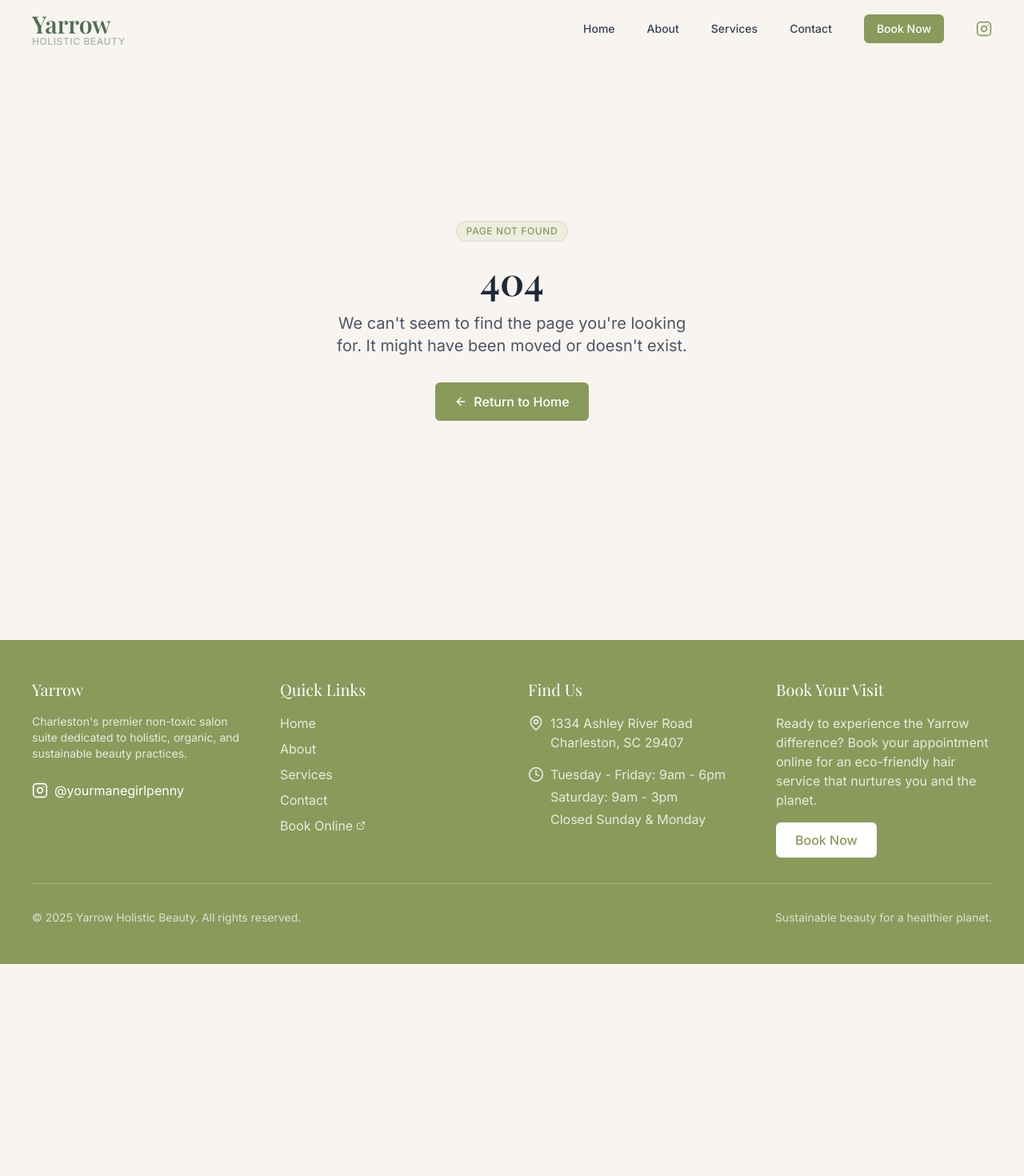
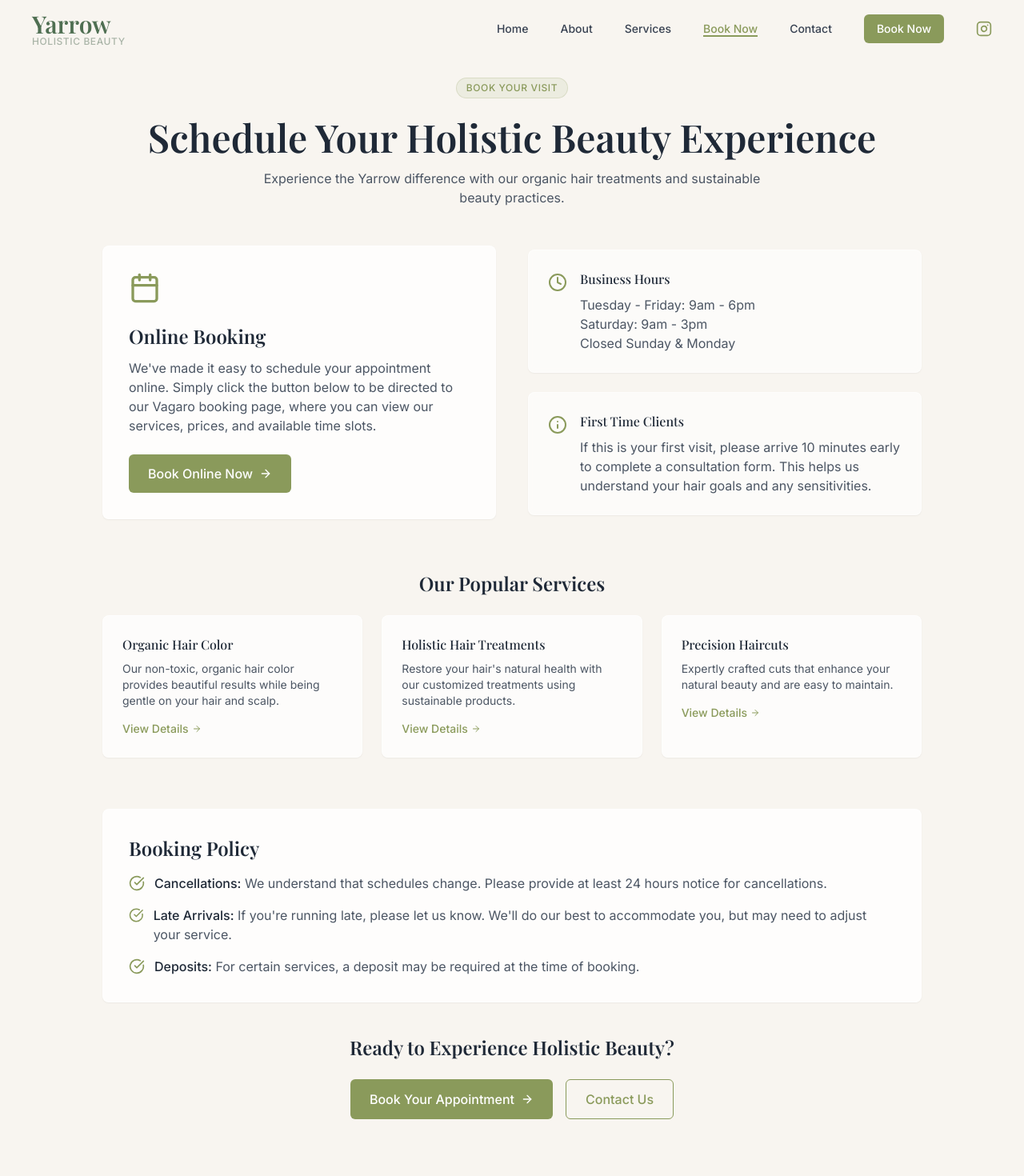
Before and after one commit to aymaneids/yarrow-holistic-haven-70, a React (Vite) app: page /book-now in a window 1280 px wide. Shown: the top 1470 px of the page at 80% size. Before the commit the page ends 1205 px from the top, so only its background shows below. Built offline with nearby package versions, Linux system fonts and the light colour scheme.

Commit message:
Create Book Now page
Implements a new "Book Now" page.

```diff
--- a/src/App.tsx
+++ b/src/App.tsx
@@ -9,6 +9,7 @@ import Index from "./pages/Index";
 import About from "./pages/About";
 import Services from "./pages/Services";
 import Contact from "./pages/Contact";
+import BookNow from "./pages/BookNow";
 import NotFound from "./pages/NotFound";
 import Navbar from "./components/Navbar";
 import Footer from "./components/Footer";
@@ -37,6 +38,7 @@ const AppContent = () => {
           <Route path="/about" element={<About />} />
           <Route path="/services" element={<Services />} />
           <Route path="/contact" element={<Contact />} />
+          <Route path="/book-now" element={<BookNow />} />
           <Route path="*" element={<NotFound />} />
         </Routes>
       </main>
--- a/src/components/Navbar.tsx
+++ b/src/components/Navbar.tsx
@@ -30,6 +30,7 @@ const Navbar = () => {
     { name: "Home", path: "/" },
     { name: "About", path: "/about" },
     { name: "Services", path: "/services" },
+    { name: "Book Now", path: "/book-now" },
     { name: "Contact", path: "/contact" },
   ];
 
--- /dev/null
+++ b/src/pages/BookNow.tsx
@@ -0,0 +1,172 @@
+
+import React, { useEffect } from "react";
+import { Link } from "react-router-dom";
+import { Calendar, Clock, ArrowRight, Info, CheckCircle } from "lucide-react";
+import { Button } from "@/components/ui/button";
+
+const BookNow = () => {
+  // Scroll to top on page load
+  useEffect(() => {
+    window.scrollTo(0, 0);
+  }, []);
+
+  return (
+    <div className="pt-24 pb-20 px-6 md:px-10 bg-yarrow-cream">
+      <div className="max-w-5xl mx-auto">
+        {/* Header */}
+        <div className="text-center mb-12">
+          <div className="inline-block px-3 py-1 mb-6 rounded-full bg-yarrow-sage/10 border border-yarrow-sage/20 text-yarrow-sage text-xs uppercase tracking-wider font-medium">
+            Book Your Visit
+          </div>
+          <h1 className="text-4xl md:text-5xl font-display font-semibold text-gray-800 mb-4">
+            Schedule Your Holistic Beauty Experience
+          </h1>
+          <p className="text-gray-600 max-w-2xl mx-auto">
+            Experience the Yarrow difference with our organic hair treatments and sustainable beauty practices.
+          </p>
+        </div>
+
+        {/* Main Content */}
+        <div className="grid md:grid-cols-2 gap-10 items-center mb-16">
+          <div className="bg-white/80 backdrop-blur-sm p-8 rounded-lg shadow-sm border border-white/50 hover-lift">
+            <Calendar className="h-10 w-10 text-yarrow-sage mb-6" />
+            <h2 className="text-2xl font-display font-semibold text-gray-800 mb-3">
+              Online Booking
+            </h2>
+            <p className="text-gray-600 mb-6">
+              We've made it easy to schedule your appointment online. Simply click the button below to be directed to our Vagaro booking page, where you can view our services, prices, and available time slots.
+            </p>
+            <a
+              href="https://www.vagaro.com/yarrowholisticbeauty"
+              target="_blank"
+              rel="noopener noreferrer"
+              className="bg-yarrow-sage hover:bg-yarrow-moss text-white px-6 py-3 rounded-md transition-all duration-300 font-medium inline-flex items-center"
+            >
+              Book Online Now
+              <ArrowRight className="ml-2 h-4 w-4" />
+            </a>
+          </div>
+
+          <div className="space-y-6">
+            <div className="flex items-start bg-white/60 backdrop-blur-sm p-6 rounded-lg shadow-sm border border-white/50">
+              <Clock className="h-6 w-6 text-yarrow-sage mr-4 mt-1 flex-shrink-0" />
+              <div>
+                <h3 className="font-medium text-gray-800 mb-2">Business Hours</h3>
+                <p className="text-gray-600">
+                  Tuesday - Friday: 9am - 6pm<br />
+                  Saturday: 9am - 3pm<br />
+                  Closed Sunday & Monday
+                </p>
+              </div>
+            </div>
+
+            <div className="flex items-start bg-white/60 backdrop-blur-sm p-6 rounded-lg shadow-sm border border-white/50">
+              <Info className="h-6 w-6 text-yarrow-sage mr-4 mt-1 flex-shrink-0" />
+              <div>
+                <h3 className="font-medium text-gray-800 mb-2">First Time Clients</h3>
+                <p className="text-gray-600">
+                  If this is your first visit, please arrive 10 minutes early to complete a consultation form. This helps us understand your hair goals and any sensitivities.
+                </p>
+              </div>
+            </div>
+          </div>
+        </div>
+
+        {/* Services Preview */}
+        <div className="mb-16">
+          <h2 className="text-2xl font-display font-semibold text-gray-800 mb-6 text-center">
+            Our Popular Services
+          </h2>
+
+          <div className="grid md:grid-cols-3 gap-6">
+            <div className="bg-white/70 backdrop-blur-sm p-6 rounded-lg shadow-sm border border-white/50">
+              <h3 className="font-medium text-gray-800 mb-2">Organic Hair Color</h3>
+              <p className="text-gray-600 mb-3 text-sm">
+                Our non-toxic, organic hair color provides beautiful results while being gentle on your hair and scalp.
+              </p>
+              <Link to="/services" className="text-yarrow-sage hover:text-yarrow-moss text-sm font-medium inline-flex items-center">
+                View Details
+                <ArrowRight className="ml-1 h-3 w-3" />
+              </Link>
+            </div>
+
+            <div className="bg-white/70 backdrop-blur-sm p-6 rounded-lg shadow-sm border border-white/50">
+              <h3 className="font-medium text-gray-800 mb-2">Holistic Hair Treatments</h3>
+              <p className="text-gray-600 mb-3 text-sm">
+                Restore your hair's natural health with our customized treatments using sustainable products.
+              </p>
+              <Link to="/services" className="text-yarrow-sage hover:text-yarrow-moss text-sm font-medium inline-flex items-center">
+                View Details
+                <ArrowRight className="ml-1 h-3 w-3" />
+              </Link>
+            </div>
+
+            <div className="bg-white/70 backdrop-blur-sm p-6 rounded-lg shadow-sm border border-white/50">
+              <h3 className="font-medium text-gray-800 mb-2">Precision Haircuts</h3>
+              <p className="text-gray-600 mb-3 text-sm">
+                Expertly crafted cuts that enhance your natural beauty and are easy to maintain.
+              </p>
+              <Link to="/services" className="text-yarrow-sage hover:text-yarrow-moss text-sm font-medium inline-flex items-center">
+                View Details
+                <ArrowRight className="ml-1 h-3 w-3" />
+              </Link>
+            </div>
+          </div>
+        </div>
+
+        {/* Booking Policy */}
+        <div className="bg-white/80 backdrop-blur-sm p-8 rounded-lg shadow-sm border border-white/50 mb-10">
+          <h2 className="text-2xl font-display font-semibold text-gray-800 mb-4">
+            Booking Policy
+          </h2>
+
+          <div className="space-y-4">
+            <div className="flex items-start">
+              <CheckCircle className="h-5 w-5 text-yarrow-sage mr-3 mt-0.5" />
+              <p className="text-gray-600">
+                <span className="font-medium text-gray-800">Cancellations:</span> We understand that schedules change. Please provide at least 24 hours notice for cancellations.
+              </p>
+            </div>
+
+            <div className="flex items-start">
+              <CheckCircle className="h-5 w-5 text-yarrow-sage mr-3 mt-0.5" />
+              <p className="text-gray-600">
+                <span className="font-medium text-gray-800">Late Arrivals:</span> If you're running late, please let us know. We'll do our best to accommodate you, but may need to adjust your service.
+              </p>
+            </div>
+
+            <div className="flex items-start">
+              <CheckCircle className="h-5 w-5 text-yarrow-sage mr-3 mt-0.5" />
+              <p className="text-gray-600">
+                <span className="font-medium text-gray-800">Deposits:</span> For certain services, a deposit may be required at the time of booking.
+              </p>
+            </div>
+          </div>
+        </div>
+
+        {/* CTA */}
+        <div className="text-center">
+          <h2 className="text-2xl font-display font-semibold text-gray-800 mb-6">
+            Ready to Experience Holistic Beauty?
+          </h2>
+          <div className="flex flex-col sm:flex-row justify-center gap-4">
+            <a
+              href="https://www.vagaro.com/yarrowholisticbeauty"
+              target="_blank"
+              rel="noopener noreferrer"
+              className="bg-yarrow-sage hover:bg-yarrow-moss text-white px-6 py-3 rounded-md transition-all duration-300 font-medium inline-flex items-center justify-center"
+            >
+              Book Your Appointment
+              <ArrowRight className="ml-2 h-4 w-4" />
+            </a>
+            <Link to="/contact" className="border border-yarrow-sage text-yarrow-sage hover:bg-yarrow-sage/10 px-6 py-3 rounded-md transition-all duration-300 font-medium inline-flex items-center justify-center">
+              Contact Us
+            </Link>
+          </div>
+        </div>
+      </div>
+    </div>
+  );
+};
+
+export default BookNow;
```
